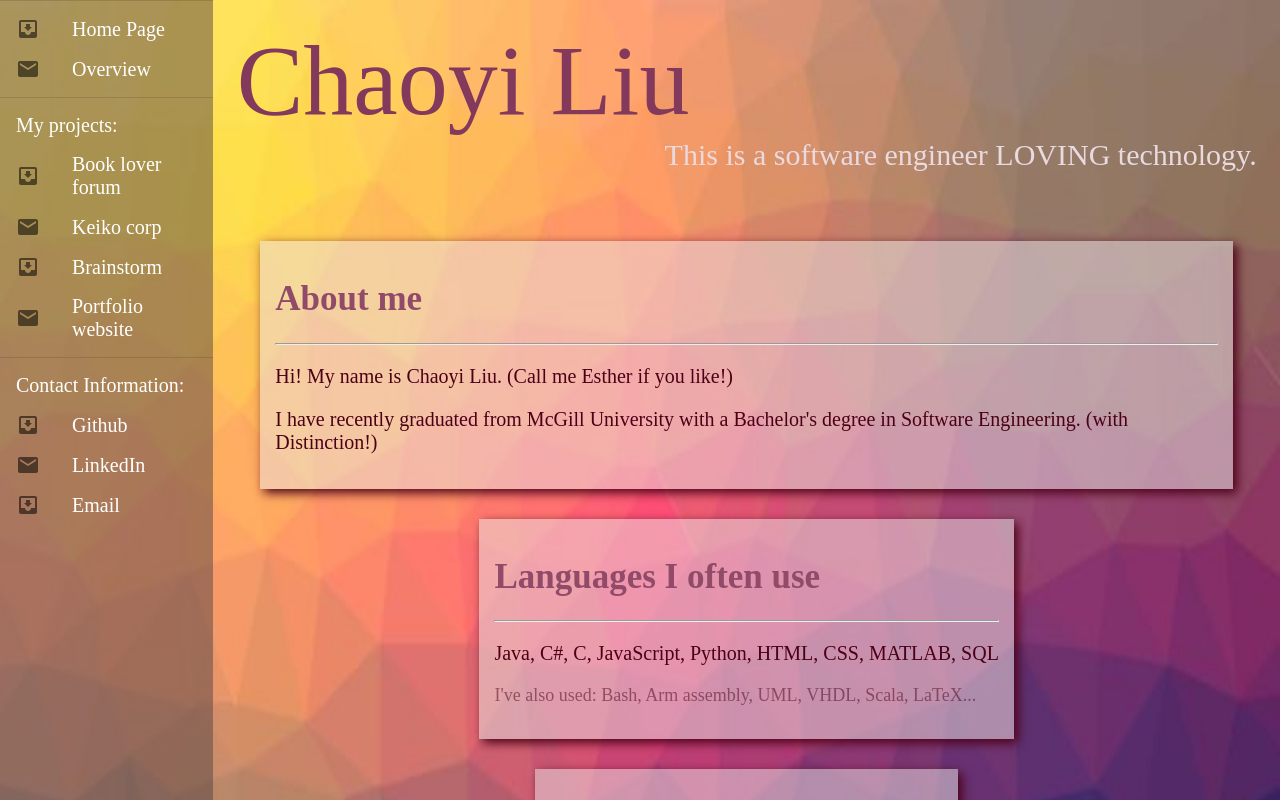
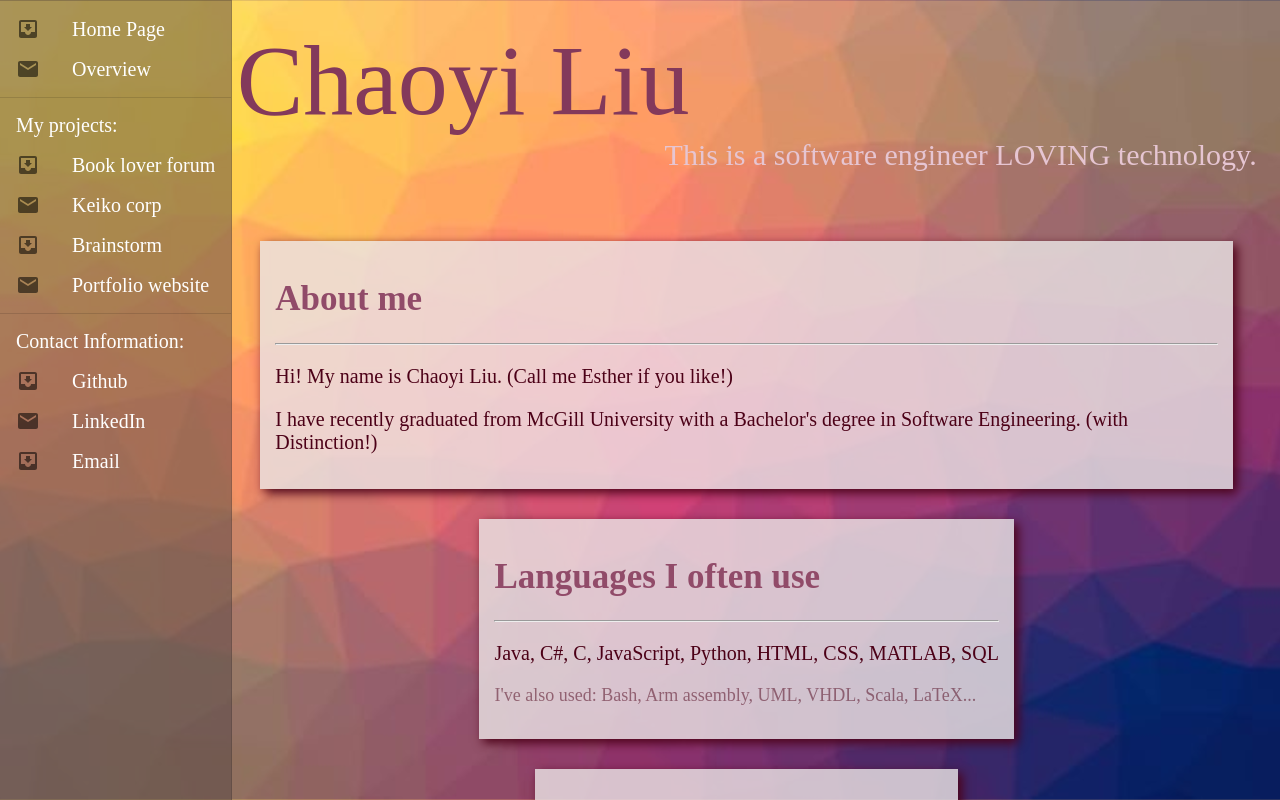
Before and after one commit to estherliu/portfolio, a React (Create React App) app: page / in a window 1280 px wide. Shown: the top 800 px of the page. Built offline with nearby package versions, Linux system fonts and the light colour scheme; a web font is replaced by a local one.

Commit message:
fix bg cover

```diff
--- a/public/index.html
+++ b/public/index.html
@@ -4,6 +4,8 @@
     <meta charset="utf-8" />
     <link rel="icon" href="%PUBLIC_URL%/heart.jpg" />
     <link rel="apple-touch-icon" href="%PUBLIC_URL%/heart.jpg" />
+    <meta name="viewport" content="width=device-width, initial-scale=1.0, shrink-to-fit=no">
+
     <!--
       manifest.json provides metadata used when your web app is installed on a
       user's mobile device or desktop. See https://developers.google.com/web/fundamentals/web-app-manifest/
@@ -22,16 +24,7 @@
       href="https://fonts.googleapis.com/css2?family=Merienda+One&Handlee&Courgette&Nanum+Gothic&Playfair+Display:wght@542&display=swap"
       rel="stylesheet"
     />
-    <link
-      href="https://fonts.googleapis.com/css2?family=Handlee&display=swap"
-      rel="stylesheet"
-    />
     <title>Chaoyi Liu</title>
-    <!-- <style>
-      body {
-        background-image: url("bg.jpeg");
-      }
-    </style> -->
   </head>
   <body>
     <div id="root"></div>
--- a/src/App.css
+++ b/src/App.css
@@ -1,7 +1,7 @@
 body{
     margin: 0px 0px;
-    background-image: url("./bg.jpeg");
-    background-size: 100% 100%;
+    background: url("./bg.jpeg") no-repeat center center fixed;
+    background-size: cover;
 }
 
 .head{
@@ -23,8 +23,7 @@ body{
     justify-content: center;
 }
 .panel{
-    /* background-color: #DDC9D1; */
-    background-color: rgba(235, 230, 230, 0.5);
+    background-color: rgba(235, 230, 230, 0.8);
     padding: 15px;
     margin: 15px;
     transition: all 1s;
@@ -47,10 +46,3 @@ p {
     opacity: 50%;
     font-size: 18px;
 }
-
-
-.navbar{
-    background-color: rgba(87, 69, 69, 0.5);
-    color: white;
-    font-size: 30px;
-}
--- a/src/App.js
+++ b/src/App.js
@@ -11,7 +11,7 @@ function App() {
   return (
     <div>
       <Grid container>
-        <Grid item xs={2} className="navbar">
+        <Grid item xs={2}>
           <MyNavbar />
         </Grid>
         <Grid item xs={10}>
--- a/src/components/Header/Header.css
+++ b/src/components/Header/Header.css
@@ -17,7 +17,7 @@
   /* font-family: 'Handlee', cursive; */
   font-family: 'Merienda One', cursive;
   font-size: 30px;
-  color: #e9dae0;
+  color: #e6c5d2;
   transition: all 1s;
   text-align: right;
 }
--- a/src/components/MyNavbar/MyNavbar.css
+++ b/src/components/MyNavbar/MyNavbar.css
@@ -2,3 +2,10 @@
     font-family: 'Playfair Display', serif;
     font-size: 20px;
 }
+
+.bar{
+    background-color: rgba(87, 69, 69, 0.5);
+    background-size: cover;
+    color: white;
+    font-size: 30px;
+}
--- a/src/components/MyNavbar/MyNavbar.js
+++ b/src/components/MyNavbar/MyNavbar.js
@@ -1,12 +1,28 @@
 import React from "react";
-import { Divider, List, ListItem, ListItemIcon } from "@material-ui/core";
+import {
+  makeStyles,
+  Divider,
+  List,
+  ListItem,
+  ListItemIcon,
+  Drawer,
+} from "@material-ui/core";
 import InboxIcon from "@material-ui/icons/MoveToInbox";
 import MailIcon from "@material-ui/icons/Mail";
 import "./MyNavbar.css";
 
+const useStyles = makeStyles({
+  paper: {
+    background: 'rgba(87, 69, 69, 0.5)',
+    color: 'white'
+  }
+});
 function MyNavbar() {
+  const styles = useStyles();
+
   return (
     <div>
+      <Drawer anchor="left" variant="permanent" classes={{paper:styles.paper}}>
         <Divider />
         <List>
           {["Home Page", "Overview"].map((text, index) => (
@@ -23,7 +39,12 @@ function MyNavbar() {
           <ListItem>
             <div className="listtext">My projects:</div>
           </ListItem>
-        {["Book lover forum", "Keiko corp", "Brainstorm","Portfolio website"].map((text, index) => (
+          {[
+            "Book lover forum",
+            "Keiko corp",
+            "Brainstorm",
+            "Portfolio website",
+          ].map((text, index) => (
             <ListItem button key={text}>
               <ListItemIcon>
                 {index % 2 === 0 ? <InboxIcon /> : <MailIcon />}
@@ -37,7 +58,7 @@ function MyNavbar() {
           <ListItem>
             <div className="listtext">Contact Information:</div>
           </ListItem>
-        {["Github","LinkedIn","Email"].map((text, index) => (
+          {["Github", "LinkedIn", "Email"].map((text, index) => (
             <ListItem button key={text}>
               <ListItemIcon>
                 {index % 2 === 0 ? <InboxIcon /> : <MailIcon />}
@@ -46,6 +67,7 @@ function MyNavbar() {
             </ListItem>
           ))}
         </List>
+      </Drawer>
     </div>
   );
 }
```
Lines whose indentation alone changed are shown as unchanged.
